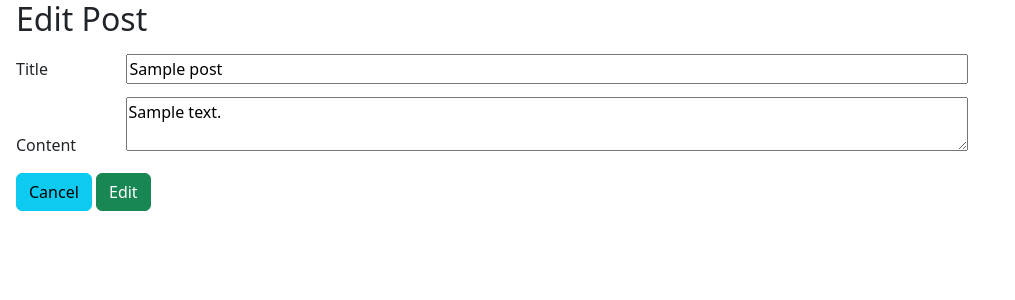
After one commit to samuelmyung/flask-blogly, a Flask app: page /posts/1/edit in a window 1280 px wide. The commit adds this page. Shown: the top 300 px of the page, without its empty margins (0-1015 px from the left). Run offline with Flask 3, Linux system fonts and the light colour scheme; tables that the repository leaves empty hold one stand-in row (values such as "Sample post").

Commit message:
finished part 2

```diff
--- a/app.py
+++ b/app.py
@@ -3,7 +3,7 @@
 import os
 
 from flask import Flask, render_template, request, redirect
-from models import db, connect_db, User
+from models import db, connect_db, User, Post
 
 app = Flask(__name__)
 app.config['SQLALCHEMY_DATABASE_URI'] = os.environ.get(
@@ -87,6 +87,7 @@ def delete_user(user_id):
 
     user = User.query.get_or_404(user_id)
 
+    Post.query.filter_by(user_id = user.id).delete()
     db.session.delete(user)
     db.session.commit()
 
@@ -98,3 +99,59 @@ def show_add_post_page(user_id):
 
     user = User.query.get_or_404(user_id)
     return render_template('addPost.html', user = user)
+
+
+@app.post('/users/<int:user_id>/posts/new')
+def create_new_post(user_id):
+    """Creates new post by the user"""
+
+    title = request.form['title']
+    content = request.form['content']
+
+    post = Post(title=title, content=content, user_id=user_id)
+    db.session.add(post)
+    db.session.commit()
+
+    return redirect(f'/users/{user_id}')
+
+
+################################################################# Section 2 ##################################################
+@app.get('/posts/<int:post_id>')
+def show_post_page(post_id):
+    """Shows a specific post"""
+
+    post = Post.query.get_or_404(post_id)
+    return render_template('postPage.html', post=post)
+
+@app.get('/posts/<int:post_id>/edit')
+def show_post_edit_form_page(post_id):
+    """Shows edit post form page"""
+
+    post = Post.query.get_or_404(post_id)
+    return render_template('editPost.html', post=post)
+
+@app.post('/posts/<int:post_id>/edit')
+def edit_post(post_id):
+    """Edits the given post"""
+
+    title = request.form['title']
+    content = request.form['content']
+
+    post = Post.query.get_or_404(post_id)
+    post.title = title
+    post.content = content
+
+    db.session.commit()
+    return redirect(f'/posts/{post.id}')
+
+@app.post('/posts/<int:post_id>/delete')
+def delete_post(post_id):
+    """Deletes the given post"""
+
+    post = Post.query.get_or_404(post_id)
+    user_id = post.user.id
+
+    db.session.delete(post)
+    db.session.commit()
+
+    return redirect(f'/users/{user_id}')
--- a/models.py
+++ b/models.py
@@ -38,6 +38,8 @@ class User(db.Model):
         nullable=False,
         default=DEFAULT_IMAGE_URL)
 
+    # posts = db.relationship('Post', backref='user')
+
 class Post(db.Model):
     """Post."""
 
--- a/templates/addUser.html
+++ b/templates/addUser.html
@@ -4,9 +4,9 @@
 
 {% block content %}
 
-<h1 class="ms-3 mb-3">Create A User</h1>
+<h1 class="mb-3">Create A User</h1>
 
-<form method="POST" class="ms-3">
+<form method="POST">
   <label for="first_name" class="mb-3">First Name</label>
   <input
     type="text"
--- a/templates/base.html
+++ b/templates/base.html
@@ -6,7 +6,7 @@
   <title>{% block title %}{% endblock %}</title>
   <link rel="stylesheet" href="https://unpkg.com/bootstrap@5/dist/css/bootstrap.css">
 </head>
-<body>
+<body class="ms-3">
   {% block content %}
   {% endblock %}
 </body>
--- /dev/null
+++ b/templates/editPost.html
@@ -0,0 +1,38 @@
+{% extends 'base.html' %}
+
+{% block title %} Edit Post {% endblock %}
+
+{% block content %}
+<h2 class=mb-3>Edit Post</h2>
+
+<form method="POST">
+  <label for="title" class="mb-3 col-1">Title</label>
+  <input
+    type="text"
+    name="title"
+    id="title"
+    class="col-8"
+    value="{{ post.title }}"> <br>
+
+  <label for="content" class="mb-3 col-1">Content</label>
+  <textarea
+    type="text"
+    name="content"
+    id="content"
+    class="col-8">{{ post.content }}</textarea> <br>
+
+  <input
+    type="submit"
+    class="btn btn-info"
+    formaction="/users/{{ post.user.id }}"
+    formmethod="GET"
+    value="Cancel">
+  <input
+    type="submit"
+    class="btn btn-success"
+    formaction="/posts/{{ post.id }}/edit"
+    formmethod="POST"
+    value="Edit">
+</form>
+
+{% endblock %}
--- a/templates/editUser.html
+++ b/templates/editUser.html
@@ -3,9 +3,9 @@
 {% block title %}Edit User{% endblock %}
 
 {% block content %}
-<h1 class="ms-3 mb-3">Edit A User</h1>
+<h1 class="mb-3">Edit A User</h1>
 
-<form method="POST" class="ms-3">
+<form method="POST">
   <label for="first_name" class="mb-3">First Name</label>
   <input
     type="text"
--- a/templates/userPage.html
+++ b/templates/userPage.html
@@ -44,4 +44,6 @@
   <a href="/users/{{user.id}}/posts/new" class="btn btn-primary">Add Post</a>
 
 </div>
+
+<!-- This is to test we are in the User Page -->
 {% endblock %}
```
Also changed, not shown: templates/addPost.html (+6 -4 lines), templates/postPage.html (added, +38 -0 lines), tests.py (+74 -4 lines).
